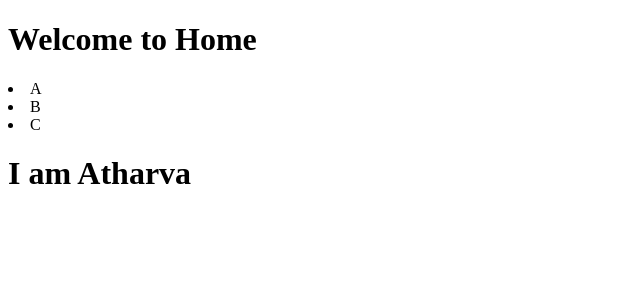
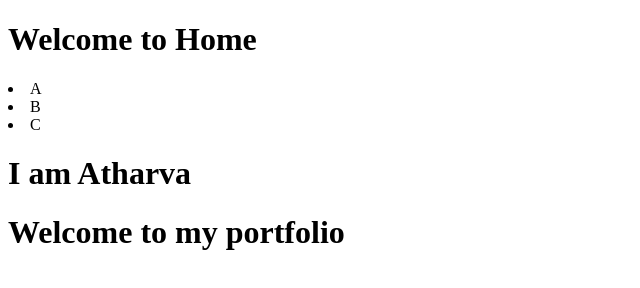
Before and after one commit to AtharvaBhavar/miniproject, a plain HTML site: page index.html in a window 1280 px wide. Shown: the whole page, without its empty margins (0-640 px from the left). Drawn offline with Linux system fonts and the light colour scheme.

Commit message:
myfeatue 1

```diff
--- a/index.html
+++ b/index.html
@@ -11,6 +11,8 @@
    <li>B</li>
    <li>C</li>
    <h1>I am Atharva</h1>
+   <h1>Welcome to my portfolio</h1>
+
 
 </body>
 </html>
```
